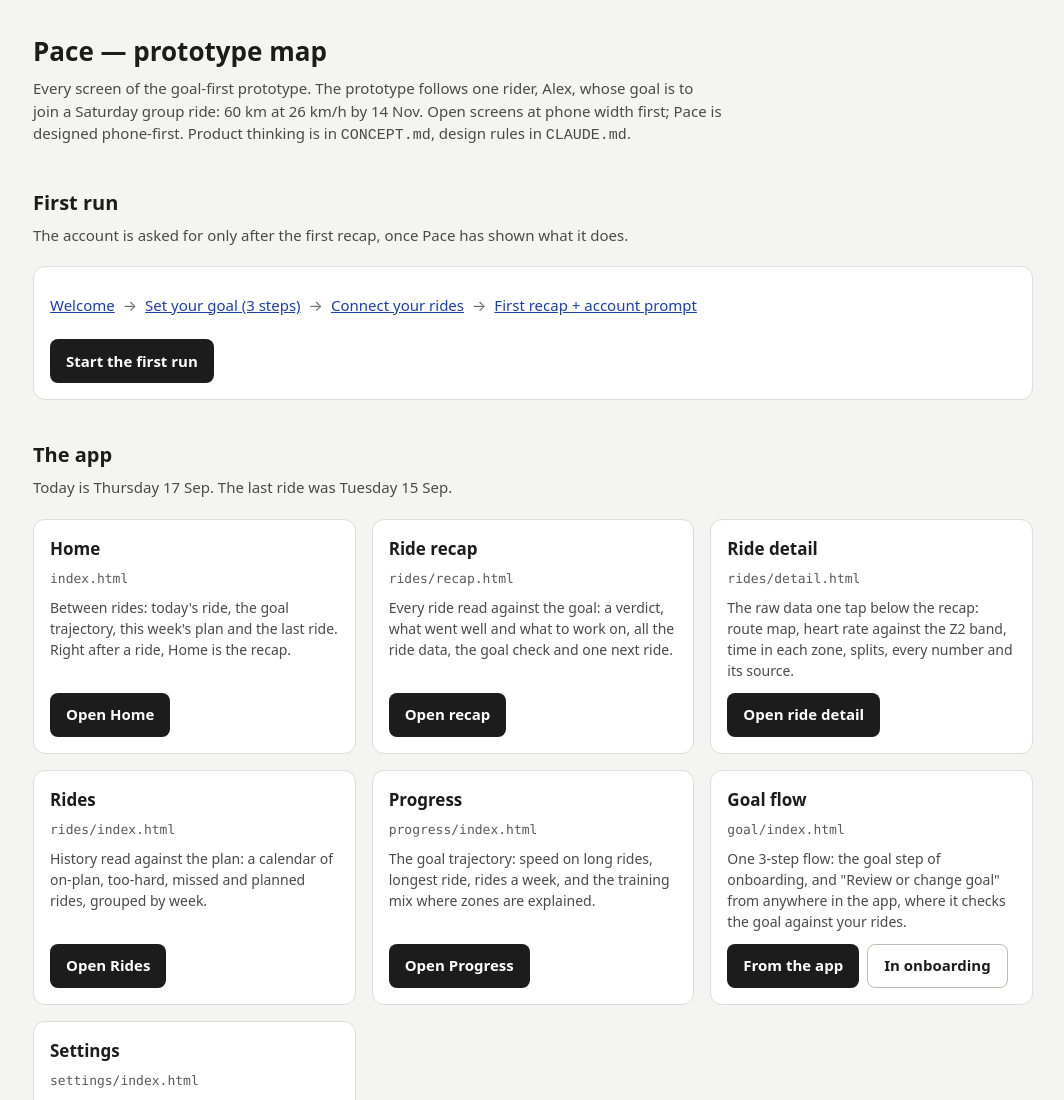
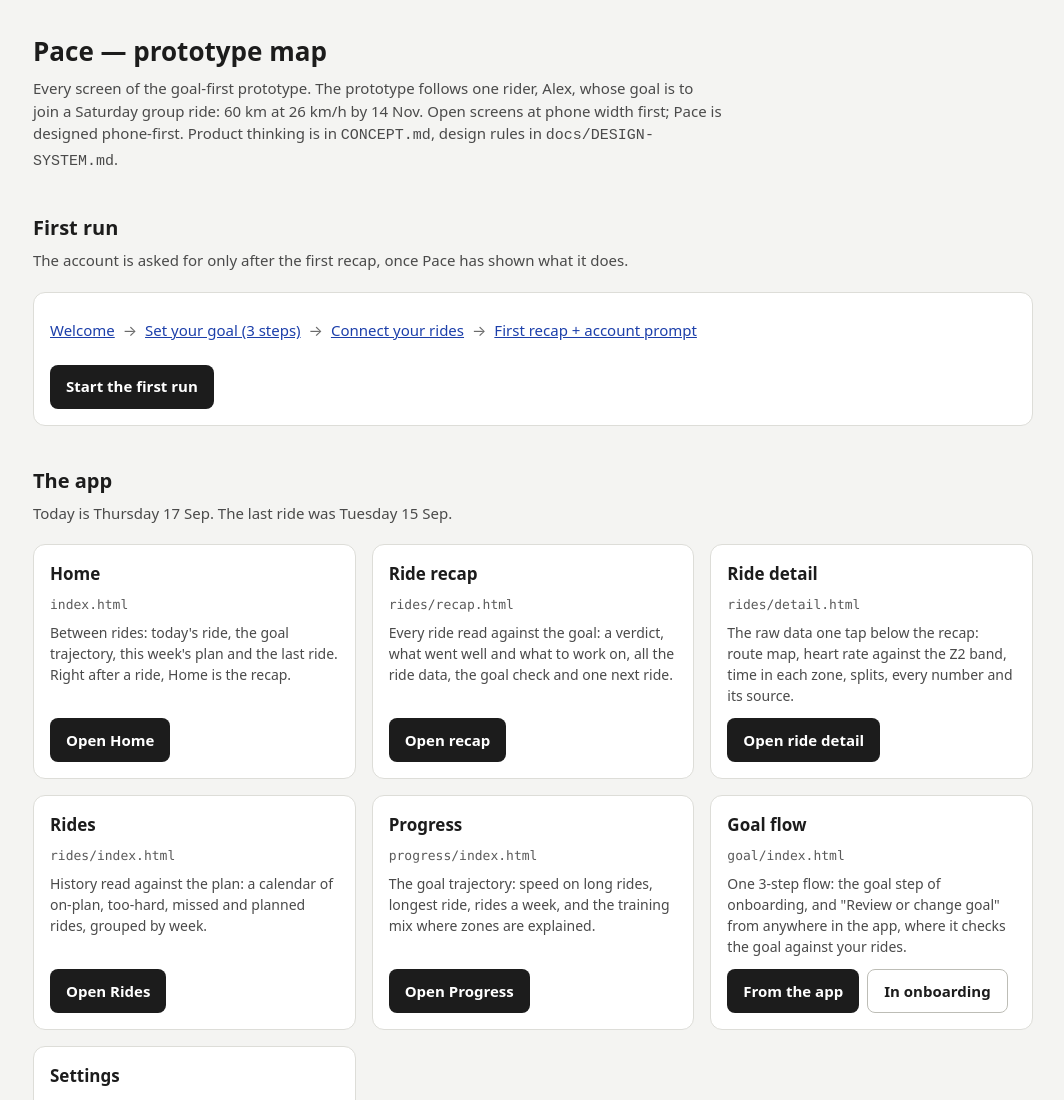
Before and after one commit to rgb-und-cmyk/pace-prototype, a plain HTML site: page concepts/index.html in a window 1280 px wide. Shown: the top 1100 px of the page, without its empty margins (107-1171 px from the left). Drawn offline with nearby package versions, Linux system fonts and the light colour scheme.

Commit message:
Slim CLAUDE.md and add a session handoff setup
CLAUDE.md drops from 352 to 64 lines: stack, run and check, key files,
non-negotiables, workflow, plan-mode guidance and session hygiene. The
detailed design system and Alex's prototype data move word for word into
docs/DESIGN-SYSTEM.md and docs/PROTOTYPE-DATA.md, read on demand.

NOTES.md is the new handoff file, read at session start and overwritten at
the end. .claude/settings.json denies reads of the archived A/B/C
explorations and archived files. The stale v1 SKILL.md moves to
docs/archive/ with an archive notice. Code comments that pointed at
CLAUDE.md for design rules now point at docs/DESIGN-SYSTEM.md.

Co-Authored-By: Claude Sonnet 5.5 <noreply@anthropic.com>

```diff
--- a/concepts/index.html
+++ b/concepts/index.html
@@ -48,7 +48,7 @@
 <body>
   <main>
     <h1>Pace — prototype map</h1>
-    <p class="intro">Every screen of the goal-first prototype. The prototype follows one rider, Alex, whose goal is to join a Saturday group ride: 60 km at 26 km/h by 14 Nov. Open screens at phone width first; Pace is designed phone-first. Product thinking is in <code>CONCEPT.md</code>, design rules in <code>CLAUDE.md</code>.</p>
+    <p class="intro">Every screen of the goal-first prototype. The prototype follows one rider, Alex, whose goal is to join a Saturday group ride: 60 km at 26 km/h by 14 Nov. Open screens at phone width first; Pace is designed phone-first. Product thinking is in <code>CONCEPT.md</code>, design rules in <code>docs/DESIGN-SYSTEM.md</code>.</p>
 
     <h2>First run</h2>
     <p class="lede">The account is asked for only after the first recap, once Pace has shown what it does.</p>
--- a/css/tokens.css
+++ b/css/tokens.css
@@ -1,6 +1,6 @@
 /* Pace v2 — design tokens. Single source of truth for color, type, radius,
    layout and motion. Every v2 page imports this file and never redefines
-   these values. v2 is dark-only on purpose (see CLAUDE.md → Color).
+   these values. v2 is dark-only on purpose (see docs/DESIGN-SYSTEM.md → Color rules).
    v1 and its tokens are preserved at the `v1-pace` tag.
 
    Contrast notes are measured, not guessed: --text-3 is the floor for small
```
Also changed, not shown: goal/index.html (+1 -1 lines), index.html (+1 -1 lines), onboarding/connect.html (+1 -1 lines), onboarding/welcome.html (+1 -1 lines), progress/index.html (+3 -3 lines), rides/detail.html (+3 -3 lines), rides/index.html (+3 -3 lines), rides/recap.html (+2 -2 lines), settings/index.html (+3 -3 lines), .claude/settings.json (added), 7 other files.
